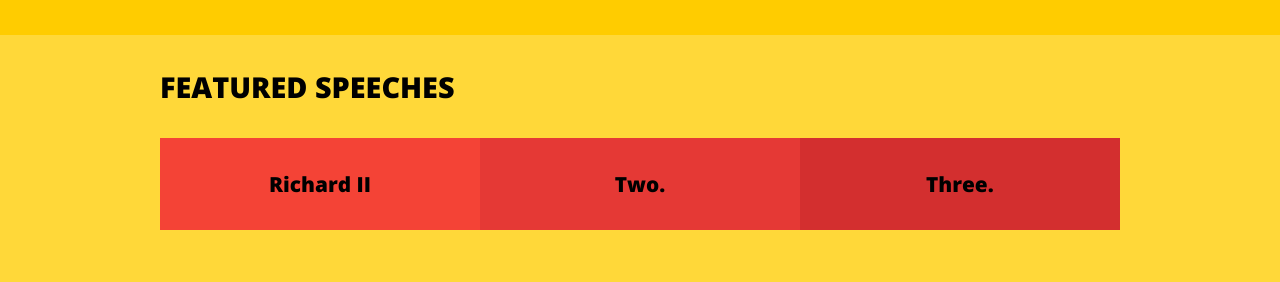
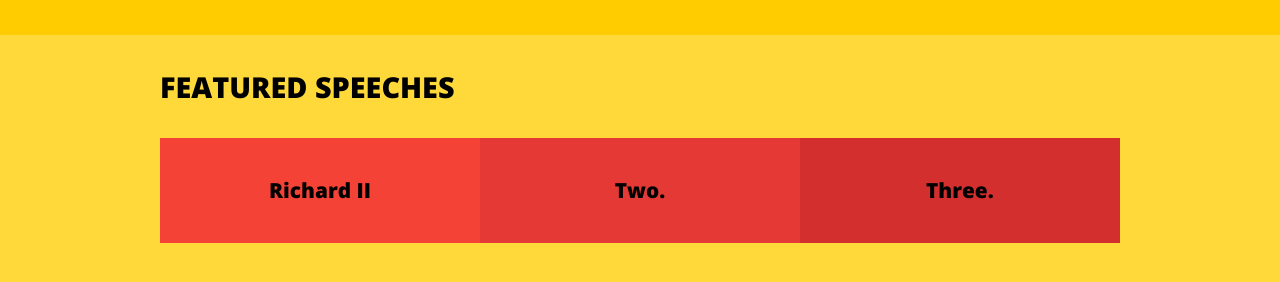
Before and after one commit to connor50/speeches, a plain HTML site: page index.html in a window 1280 px wide. Shown: the part 256-538 px from the top of the page. Drawn offline with nearby package versions, Linux system fonts and the light colour scheme.

Commit message:
fixed buttons on homepage

```diff
--- a/styles.css
+++ b/styles.css
@@ -87,7 +87,7 @@ p {
   float: left;
   width: 33.33%;
   background-color: #F44336;
-  padding: 2rem;
+  line-height: 105px;
 }
 
 #left a:hover {
@@ -98,14 +98,14 @@ p {
   float: left;
   width: 33.33%;
   background-color: #E53935;
-  padding: 2rem;
+  line-height: 105px;
 }
 
 #right {
   float: left;
   width: 33.33%;
   background-color: #D32F2F;
-  padding: 2rem;
+  line-height: 105px;
 }
 
 #summary {
```
